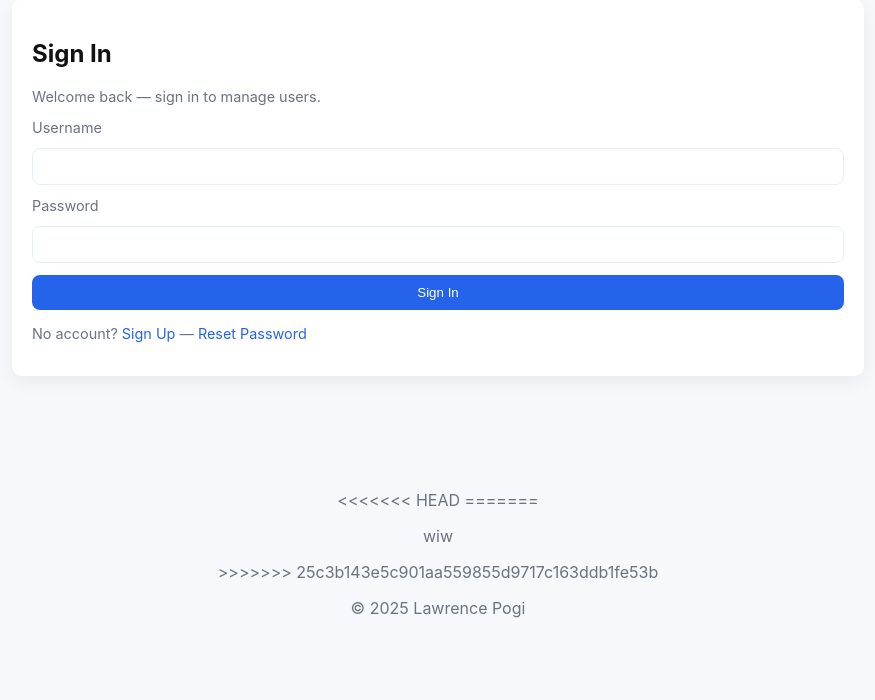
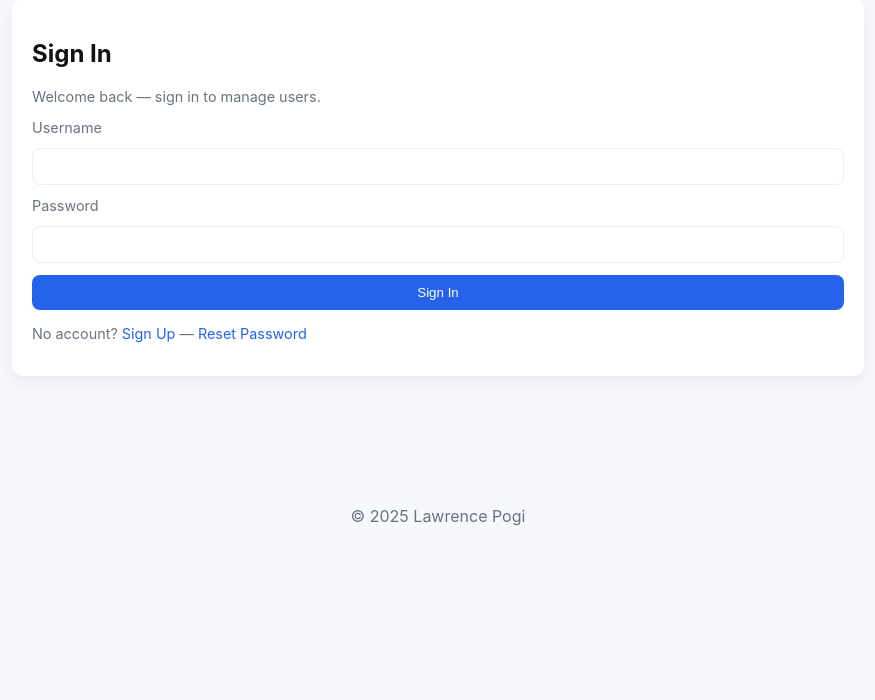
Before and after one commit to lawcunanan/The-PHP-Practitioner, a PHP site: page /php-practitioner/ in a window 1280 px wide. Shown: the part 189-889 px from the top of the page, without its empty margins (202-1077 px from the left). After the commit the page ends 715 px from the top, so only its background shows below. Run offline with PHP 8.4, Linux system fonts and the light colour scheme.

Commit message:
new update on footer

```diff
--- a/views/footer.php
+++ b/views/footer.php
@@ -1,10 +1,6 @@
     </main>
     <footer class="site-footer">
         <div class="container">
-<<<<<<< HEAD
-=======
-            <p>wiw</p>
->>>>>>> 25c3b143e5c901aa559855d9717c163ddb1fe53b
             <p>&copy; <?php echo date('Y'); ?> Lawrence Pogi</p>
         </div>
     </footer>
```
